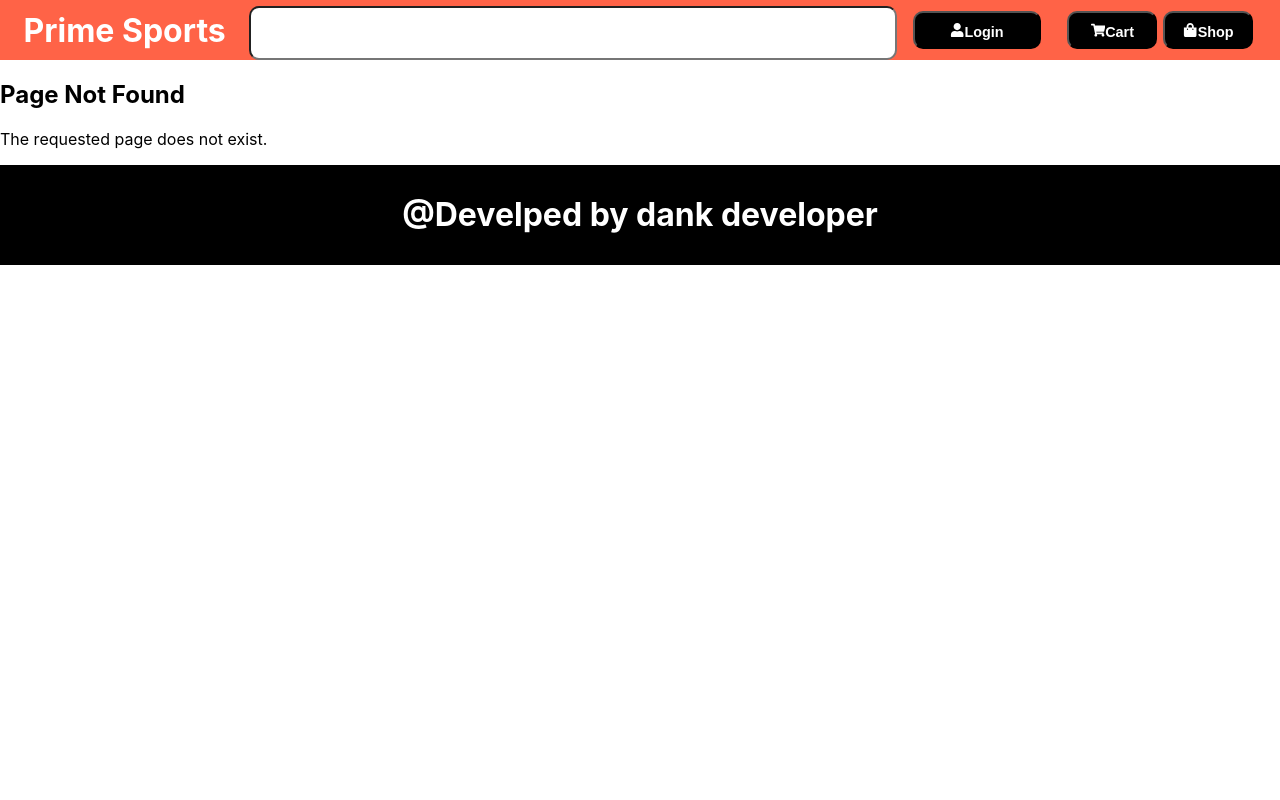
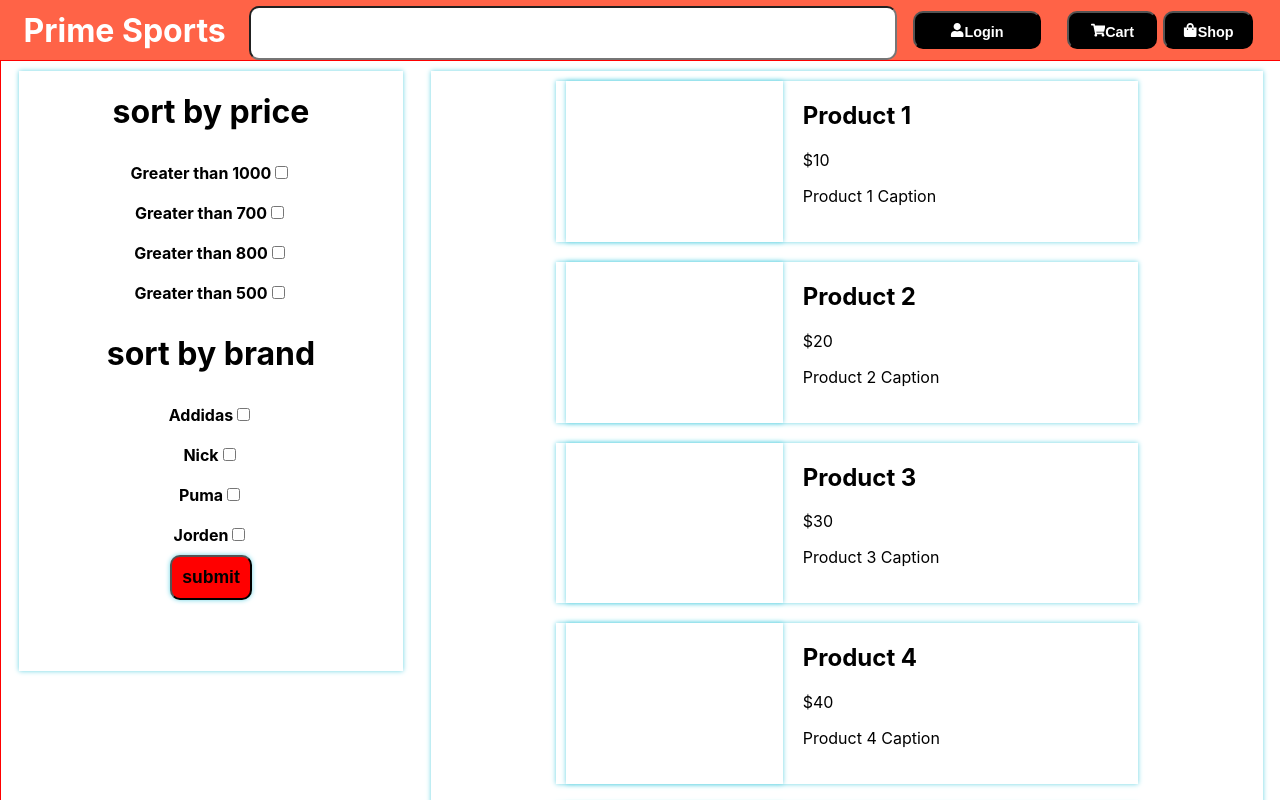
Before and after one commit to aniket2727/sport-web-application-MERN, a React (Create React App) app in the folder client/: page /primesport/producttype/1 in a window 1280 px wide. Before the commit this address had no page. Shown: the top 800 px of the page. Built offline with nearby package versions, Linux system fonts and the light colour scheme; the HTML template or start-up script is replaced by a standard one.

Commit message:
added product compoenst ans its css

```diff
--- a/client/src/App.js
+++ b/client/src/App.js
@@ -1,12 +1,13 @@
 // App.js
 import React from 'react';
+import Typeofsports from './componets/sportType/Typeofsports';
 import Frontpagecomponets from "./componets/Frontpagecomponets";
 import LoginComponent from "./componets/Logincomponets";
 import Navbarcomponets from "./componets/Header/Navbarcomponets";
 import FooterComponets from './componets/footer/FooterComponets';
 import { BrowserRouter, Routes, Route } from "react-router-dom";
 import Register from './componets/register/Register';
-import Typeofsports from './componets/sportType/Typeofsports';
+import ProductSelected from './componets/productsAccordingtoselected/ProductSelected';
 
 function App() {
   return (
@@ -18,6 +19,7 @@ function App() {
           <Route path="/primesport/register" element={<Register />} />
           <Route path="/primesport/productpagefirst" element={<Frontpagecomponets />} />
           <Route path="/primesport/sporttype/:type" element={<Typeofsports />} />
+          <Route path="/primesport/producttype/:type" element={<ProductSelected />} />
           <Route path="*" element={<div><h2>Page Not Found</h2><p>The requested page does not exist.</p></div>} />
         </Routes>
         <FooterComponets />
--- a/client/src/componets/Frontpagecomponets.js
+++ b/client/src/componets/Frontpagecomponets.js
@@ -69,7 +69,9 @@ const Frontpagecomponets = () => {
         <div className='small-box-row'>
           {cricketitems.map((item, index) => (
             <div className='small-box' key={index}>
-              <img src={item.ball} alt={`Cricket Ball ${index + 1}`} />
+              <img src={item.ball} alt={`Cricket Ball ${index + 1}`}
+              onClick={() => navigate(`/primesport/producttype/${'cricket'}`)}
+              />
             </div>
           ))}
         </div>
--- /dev/null
+++ b/client/src/componets/productsAccordingtoselected/ProductSelected.js
@@ -0,0 +1,49 @@
+import React from 'react';
+import './products.css';
+
+const ProductSelected = () => {
+  // Dummy product data for demonstration
+  const products = Array.from({ length: 10 }, (_, index) => ({
+    id: index + 1,
+    name: `Product ${index + 1}`,
+    price: `$${(index + 1) * 10}`,
+    caption: `Product ${index + 1} Caption`,
+  }));
+
+  return (
+    <div className='main-product-lista-a'>
+      <div className='main-price-selection'>
+          <h1>sort by price</h1>
+          <label> Greater than 1000<input type='checkbox'/></label>
+          <label> Greater than 700<input type='checkbox'/></label>
+          <label> Greater than 800<input type='checkbox'/></label>
+          <label> Greater than 500<input type='checkbox'/></label>
+
+          <h1>sort by brand</h1>
+          <label> Addidas<input type='checkbox'/></label>
+          <label> Nick<input type='checkbox'/></label>
+          <label> Puma<input type='checkbox'/></label>
+          <label> Jorden<input type='checkbox'/></label>
+
+          <button>submit</button>
+      </div>
+
+      <div className='main-product-list-a'>
+        {products.map((product) => (
+          <div key={product.id} className='product-blocks-a'>
+            <div className='image-a'>
+              {/* Add your image content or component here */}
+            </div>
+            <div className='caption-a'>
+              <h2>{product.name}</h2>
+              <p>{product.price}</p>
+              <p>{product.caption}</p>
+            </div>
+          </div>
+        ))}
+      </div>
+    </div>
+  );
+};
+
+export default ProductSelected;
--- /dev/null
+++ b/client/src/componets/productsAccordingtoselected/products.css
@@ -0,0 +1,77 @@
+
+
+
+.main-product-lista-a{
+    width: 100%;
+    height: auto;
+    border: 1px solid red;
+    display: flex;
+
+    justify-content: space-evenly;
+}
+
+
+.main-price-selection{
+    margin: 10px;
+    width: 30%;
+    height: 600px;
+    box-shadow: 0px 0px 5px rgb(106, 212, 228);
+}
+
+
+.main-product-list-a{
+    margin: 10px;
+    width: 65%;
+    height: auto;
+    box-shadow: 0px 0px 5px rgb(106, 212, 228);
+}
+
+
+.product-blocks-a{
+    width: 70%;
+    margin: 10px;
+    box-shadow: 0px 0px 5px rgb(106, 212, 228);
+    display: flex;
+    align-items: center;
+    justify-content: space-evenly;
+}
+
+
+.image-a{
+    width: 40%;
+    height: 100%;
+    box-shadow: 0px 0px 5px rgb(106, 212, 228);
+    margin: 10px;
+}
+
+.caption-a{
+    width: 60%;
+    height: 100%;
+    margin: 10px;
+}
+
+
+.main-price-selection{
+    text-align: center;
+    display: flex;
+    flex-direction: column;
+    align-items: center;
+}
+
+
+.main-price-selection label{
+    margin: 10px;
+    font-weight: bold;
+    cursor: pointer;
+}
+
+
+.main-price-selection button{
+    padding: 10px;
+    background-color: red;
+    border-radius: 10px;
+    cursor: pointer;
+    font-weight: bold;
+    font-size: 1.1rem;
+    box-shadow: 0px 0px 5px rgb(106, 212, 228);
+}
```
